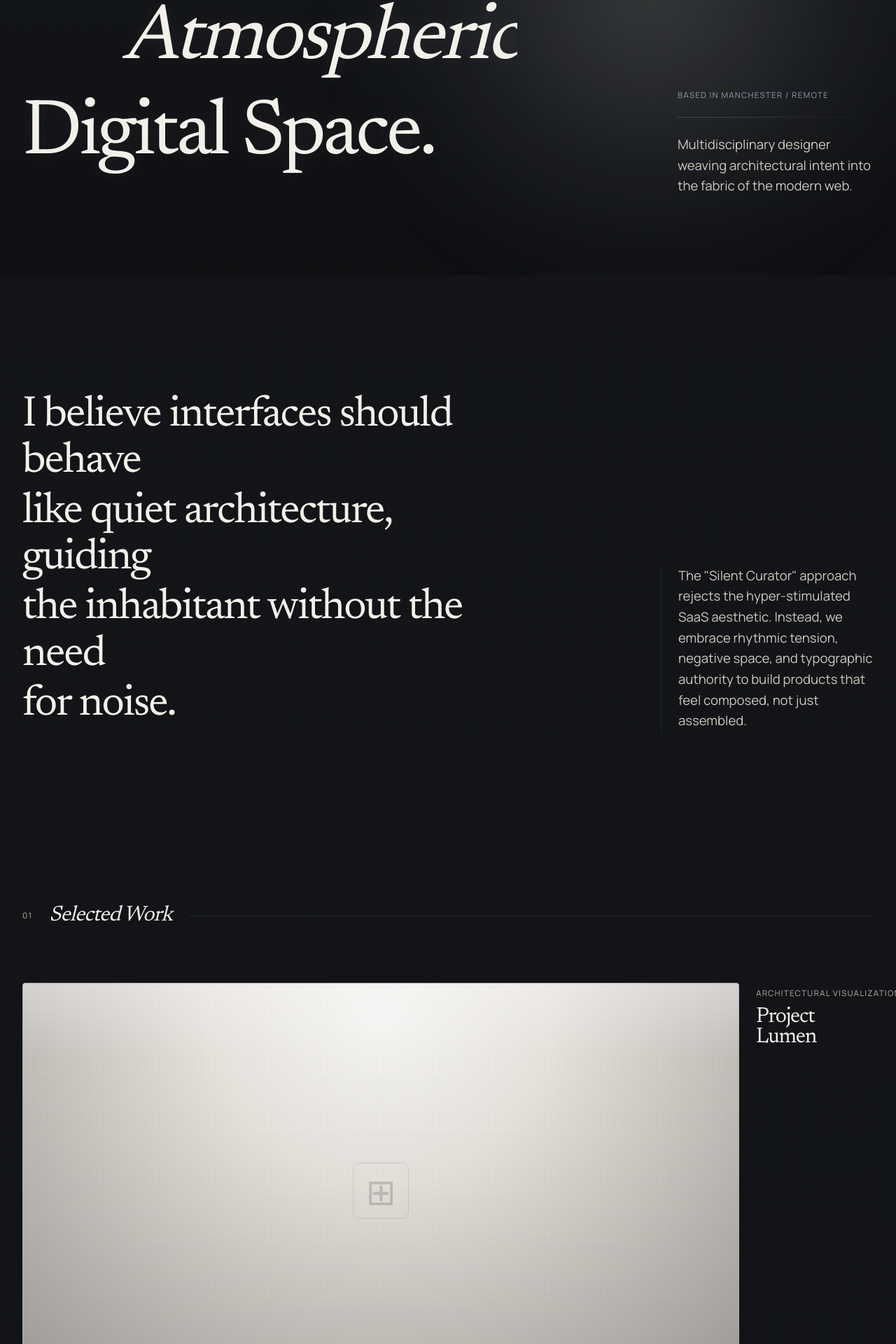
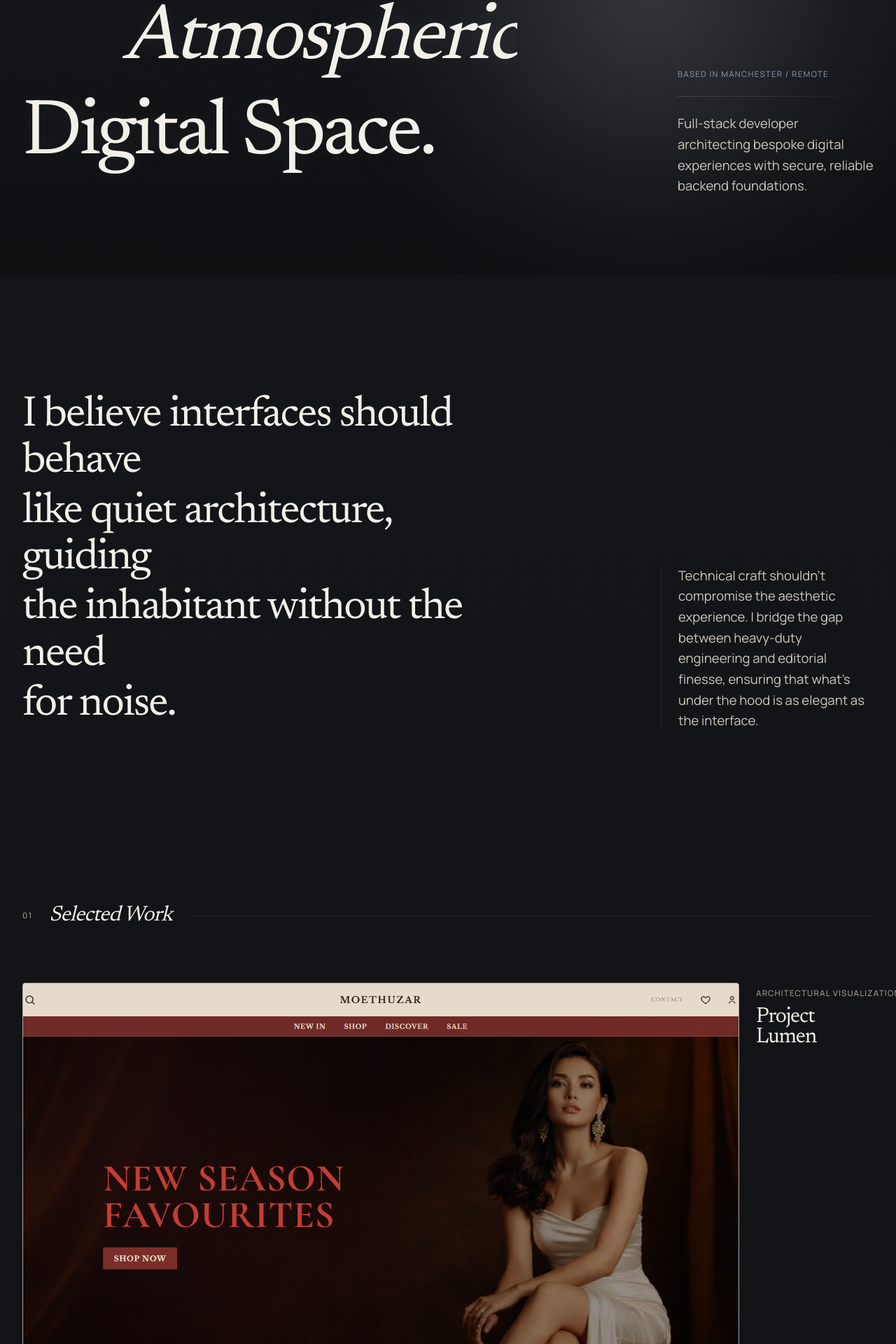
Before and after one commit to Sczeam/myportfolio, a Next.js app: page / in a window 1280 px wide. Shown: the part 407-2327 px from the top of the page at 70% size. Built offline with nearby package versions, Linux system fonts and the light colour scheme.

Commit message:
correcting the copy

```diff
--- a/components/home/featured-project.tsx
+++ b/components/home/featured-project.tsx
@@ -1,3 +1,4 @@
+import Image from "next/image";
 import Link from "next/link";
 
 import { Container } from "@/components/ui/container";
@@ -9,6 +10,7 @@ export type FeaturedProjectData = {
   href: string;
   summary?: string;
   imageAlt?: string;
+  imageSrc?: string;
 };
 
 type FeaturedProjectProps = {
@@ -24,7 +26,7 @@ type ProjectMetaProps = {
 function ProjectMeta({ project, className }: ProjectMetaProps) {
   return (
     <div
-      className={["flex h-full flex-col lg:min-h-[19rem]", className]
+      className={["flex h-full flex-col lg:min-h-76", className]
         .filter(Boolean)
         .join(" ")}
       data-featured-project-meta
@@ -46,7 +48,7 @@ function ProjectMeta({ project, className }: ProjectMetaProps) {
       </div>
 
       {project.summary ? (
-        <p className="type-body mt-6 max-w-[13rem] text-text-secondary">
+        <p className="type-body mt-6 max-w-52 text-text-secondary">
           {project.summary}
         </p>
       ) : null}
@@ -86,10 +88,7 @@ function ProjectMeta({ project, className }: ProjectMetaProps) {
   );
 }
 
-export function FeaturedProject({
-  project,
-  index = 0,
-}: FeaturedProjectProps) {
+export function FeaturedProject({ project, index = 0 }: FeaturedProjectProps) {
   const isMirrored = index % 2 === 1;
   const sanitizedTitle = project.title.replace(/\s+/g, " ").trim();
 
@@ -122,23 +121,30 @@ export function FeaturedProject({
             data-featured-project-card
           >
             <div className="relative aspect-[1.72/1] overflow-hidden rounded-[4px] border border-[rgba(68,71,76,0.28)] bg-[#d7d4ce]">
+              {project.imageSrc ? (
+                <Image
+                  src={project.imageSrc}
+                  alt={project.imageAlt ?? `${sanitizedTitle} preview`}
+                  fill
+                  loading="eager"
+                  sizes="(max-width: 1024px) 100vw, 72rem"
+                  className="scale-[1.015] object-cover object-center transition-transform duration-[160ms] ease-[cubic-bezier(0.22,1,0.36,1)] group-hover:scale-[1.02]"
+                  data-featured-project-image
+                />
+              ) : (
+                <>
                   <div
                     className="absolute inset-0 scale-[1.015] bg-[radial-gradient(circle_at_50%_8%,rgba(255,255,255,0.72)_0%,rgba(231,228,222,0.88)_32%,rgba(187,184,179,0.94)_72%,rgba(161,158,154,1)_100%)] transition-transform duration-[160ms] ease-[cubic-bezier(0.22,1,0.36,1)] group-hover:scale-[1.02]"
                     data-featured-project-image
                   />
                   <div className="absolute inset-0 opacity-[0.16] mix-blend-multiply bg-[radial-gradient(rgba(120,116,110,0.32)_0.8px,transparent_0.8px)] [background-size:10px_10px]" />
                   <div className="absolute inset-0 bg-[linear-gradient(180deg,rgba(255,255,255,0.32)_0%,rgba(255,255,255,0)_18%,rgba(0,0,0,0.05)_100%)]" />
-              <div className="absolute inset-0 flex items-center justify-center">
-                <div className="flex h-20 w-20 items-center justify-center rounded-[10px] border border-black/10 text-[3.2rem] text-black/16">
-                  <span aria-hidden="true">⊞</span>
-                </div>
-              </div>
+                </>
+              )}
             </div>
           </Link>
 
-          {!isMirrored ? (
-            <ProjectMeta project={project} />
-          ) : null}
+          {!isMirrored ? <ProjectMeta project={project} /> : null}
         </div>
       </Container>
     </section>
--- a/components/home/hero.tsx
+++ b/components/home/hero.tsx
@@ -90,8 +90,8 @@ export function Hero() {
                 className="type-body-lg mt-6 max-w-[17.5rem] text-text-secondary"
                 data-node-id="1:16"
               >
-                Multidisciplinary designer weaving architectural intent into the
-                fabric of the modern web.
+                Full-stack developer architecting bespoke digital experiences
+                with secure, reliable backend foundations.
               </p>
             </div>
           </div>
--- a/components/home/thesis-section.tsx
+++ b/components/home/thesis-section.tsx
@@ -46,10 +46,10 @@ export function ThesisSection() {
               className="max-w-[19rem] border-l border-border-soft pl-6 lg:ml-auto"
             >
               <p className="type-body-lg text-text-secondary">
-                The &quot;Silent Curator&quot; approach rejects the
-                hyper-stimulated SaaS aesthetic. Instead, we embrace rhythmic
-                tension, negative space, and typographic authority to build
-                products that feel composed, not just assembled.
+                Technical craft shouldn&apos;t compromise the aesthetic
+                experience. I bridge the gap between heavy-duty engineering and
+                editorial finesse, ensuring that what&apos;s under the hood is
+                as elegant as the interface.
               </p>
             </div>
           </div>
--- a/data/projects.ts
+++ b/data/projects.ts
@@ -6,5 +6,7 @@ export const featuredProjects: FeaturedProjectData[] = [
     category: "Architectural Visualization",
     title: "Project\nLumen",
     href: "#",
+    imageSrc: "/images/projects/moesilkandcotton.png",
+    imageAlt: "Featured preview for Project Lumen",
   },
 ];
```
Also changed, not shown: public/images/projects/moesilkandcotton.png (added). Lines whose indentation alone changed are shown as unchanged.
